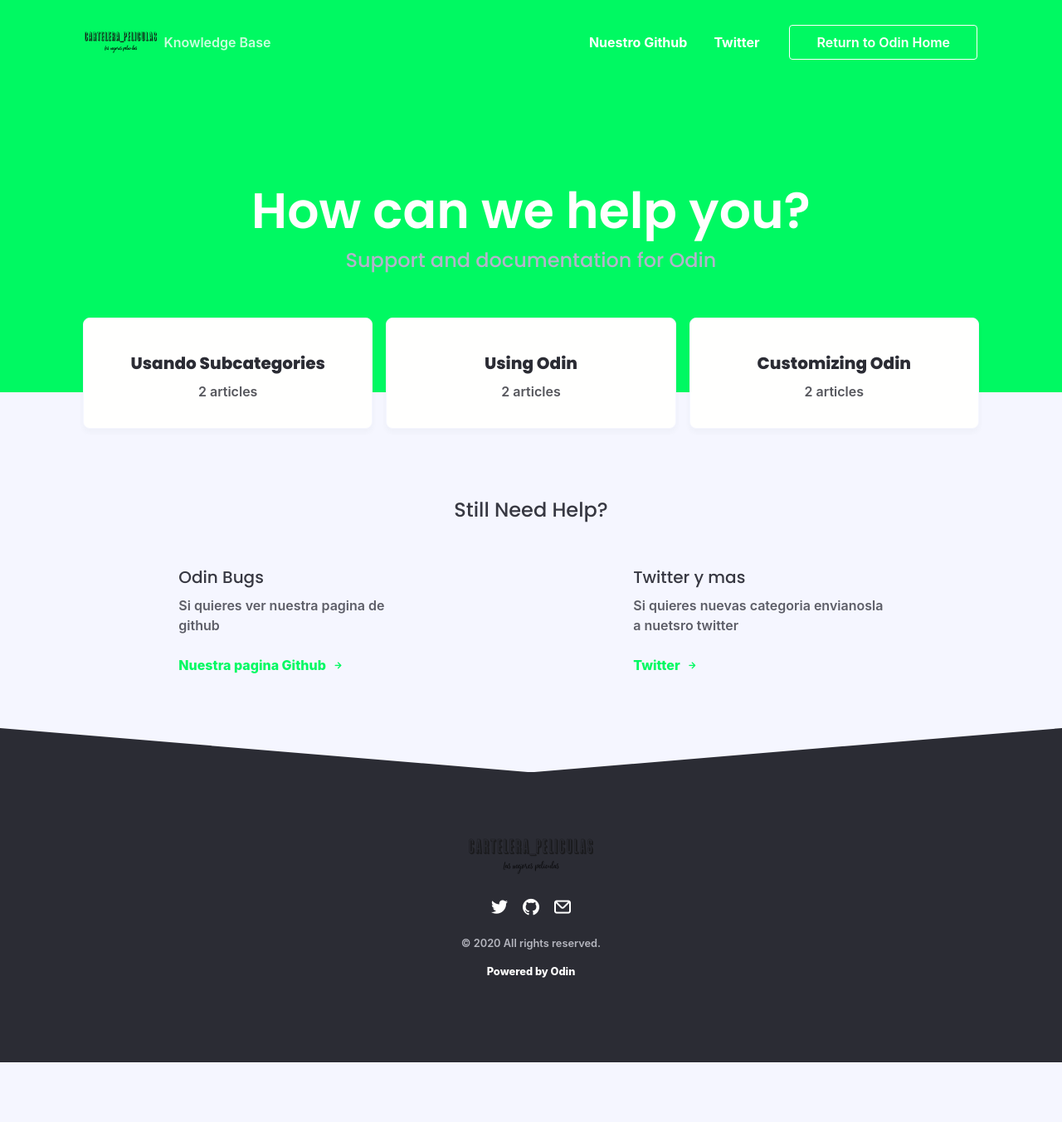
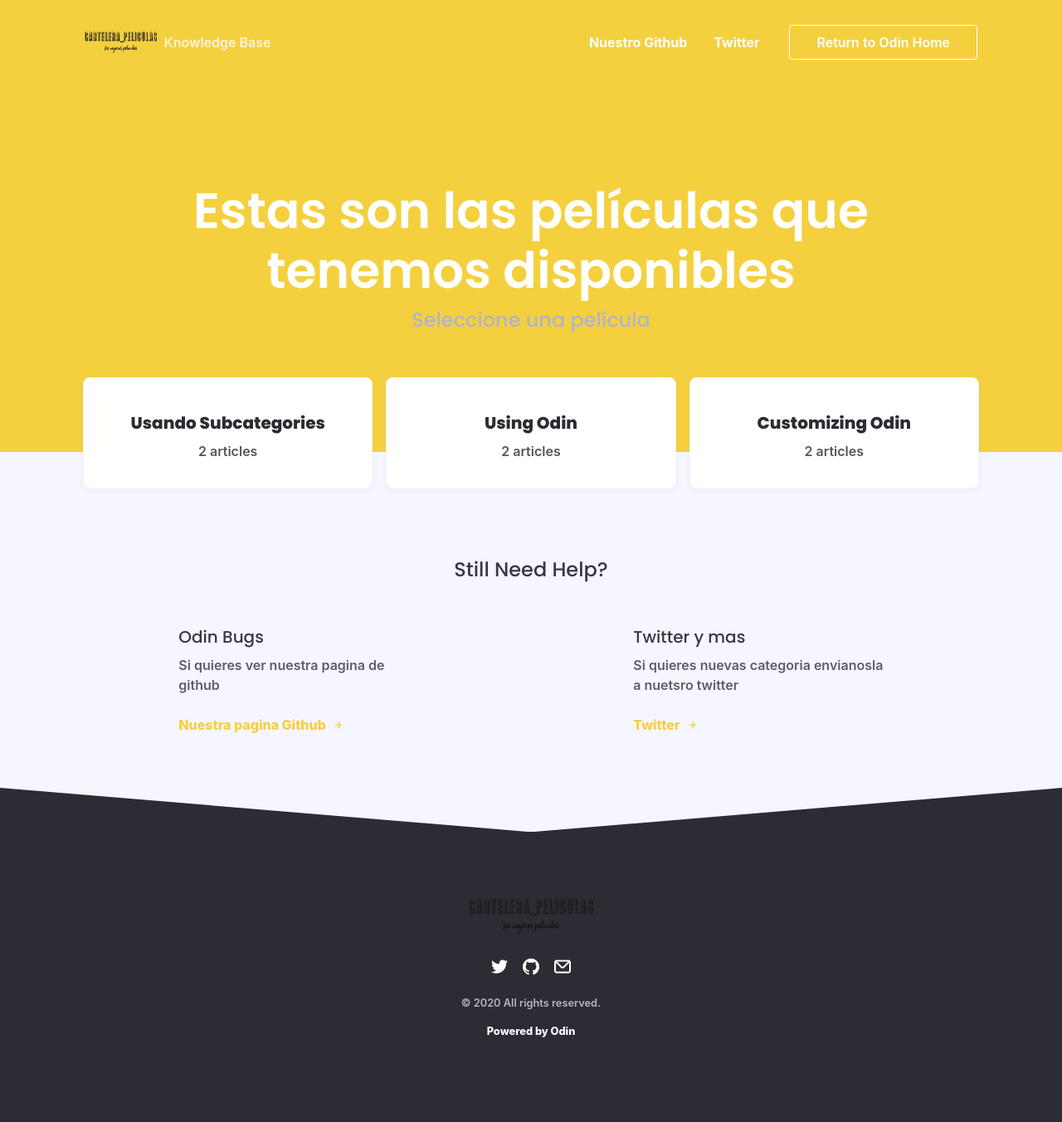
Before and after one commit to Herme02/plantilla_peliculas, a Jekyll site: the page built from index.html, in a window 1280 px wide. Shown: the whole page at 83% size. Built offline with Jekyll 4.4.1, drawn with Linux system fonts in a browser that asks for light colours; nearby versions of some CDN libraries; some web fonts are replaced; comment, search, counter and statistics services are not loaded; before the commit the page ends 1281 px from its top, so only the background shows below that.

Commit message:
restaurado

```diff
--- a/_config.yml
+++ b/_config.yml
@@ -28,8 +28,8 @@ use_authors: true #Set this to false to disable showing post authors
 
 brand_logo: logo.png
 brand_name: plantilla_peliculas
-header: How can we help you?
-subheader: Support and documentation for Odin
+header: Estas son las películas que tenemos disponibles
+subheader: Seleccione una película
 
 meta_image: odin-meta.png
 
--- a/_scss/_variables.scss
+++ b/_scss/_variables.scss
@@ -13,7 +13,7 @@ $main-shadow: 0 4px 6px rgba(55,65,80,0.7);
 $hover-shadow: 0px 4px 8px rgba(45, 66, 70, 0.1);
 
 // Core colors
-$primary-color: #00f962 !default;
+$primary-color: #f4d03f  !default;
 $primary-color-dark: #0f1113!default;
 $secondary-color: #8e8e8e !default;
 $secondary-color-dark: #b3b3cb !default;
```
